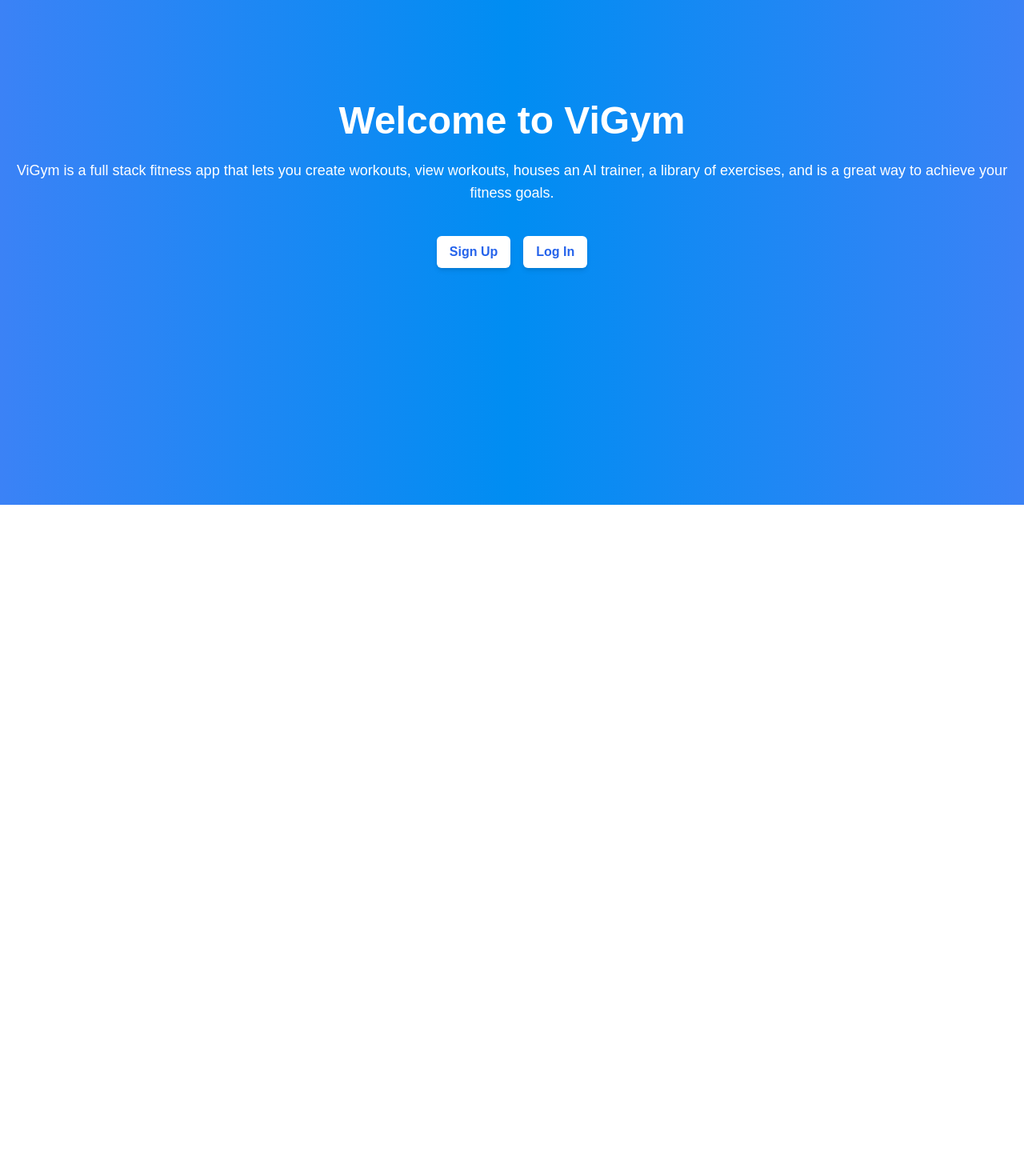
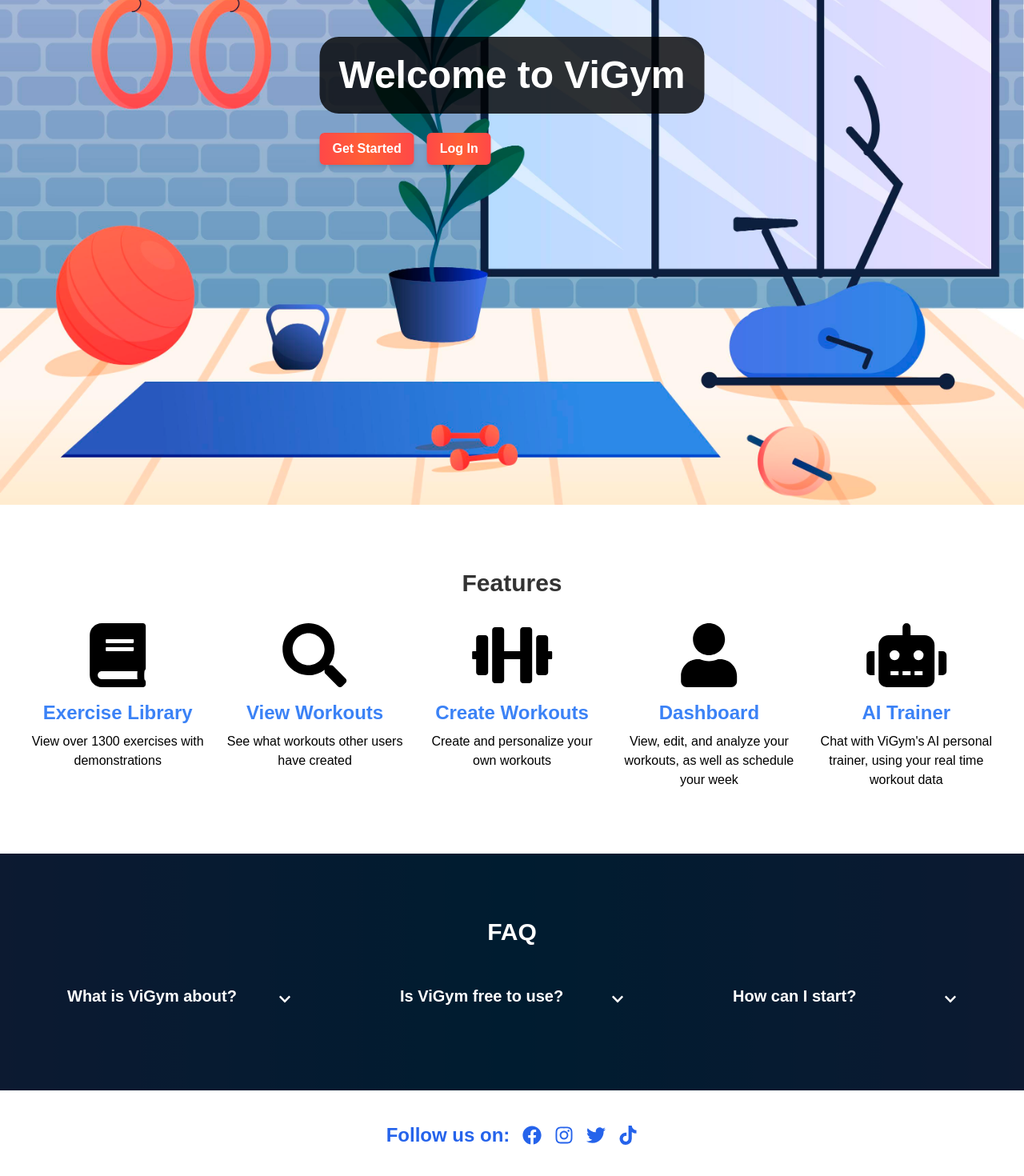
Before and after one commit to j4yyyeth/vigym-client, a React (Create React App) app: page / in a window 1280 px wide. Shown: the part 274-1744 px from the top of the page at 80% size. Before the commit the page ends 905 px from the top, so only its background shows below. Built offline with nearby package versions, Linux system fonts and the light colour scheme.

Commit message:
home page

```diff
--- a/package.json
+++ b/package.json
@@ -15,6 +15,7 @@
     "react": "^18.2.0",
     "react-chartjs-2": "^5.2.0",
     "react-dom": "^18.2.0",
+    "react-icons": "^4.8.0",
     "react-router-dom": "^6.10.0",
     "react-scripts": "5.0.1",
     "typescript": "^4.9.5",
--- a/src/App.css
+++ b/src/App.css
@@ -12,6 +12,11 @@
 
 html {
   overflow: overlay;
+}
+
+.red-btn {
+  background: linear-gradient(to right, #ff4848, #ff6034, #ff4848);
+  color: white;
 }
 
 body {
--- a/src/pages/Comments.tsx
+++ b/src/pages/Comments.tsx
@@ -100,6 +100,7 @@ const Comments: React.FC = () => {
                 {comment.content}
               </p>
             </div>
+
           ))}
         </div>
       </div>
--- a/src/pages/Dashboard.tsx
+++ b/src/pages/Dashboard.tsx
@@ -6,10 +6,11 @@ import ExerciseInput from "../components/ExerciseInput";
 import CardioInput from "../components/CardioInput";
 import BarChart from "../components/BarChart";
 import Calendar from "../components/Calendar";
+import { Link } from "react-router-dom";
 
 const Dashboard = () => {
 
-  const { user, workouts, getUserWorkouts, updateWorkout, getUserSchedule } = useContext(LoadingContext) || { getUserWorkouts: () => {} };
+  const { isLoading, user, workouts, getUserWorkouts, updateWorkout, getUserSchedule } = useContext(LoadingContext) || { getUserWorkouts: () => {} };
   const [updatedWorkouts, setUpdatedWorkouts] = useState<any[]>([]);
   const [isEditing, setIsEditing] = useState<Record<string, boolean>>({});
 
@@ -36,7 +37,7 @@ const Dashboard = () => {
       .catch((err) => {
         console.log(err, "error!");
       })
-  }
+  };
 
   const handleEdit = (workoutId: any) => {
     const workoutToUpdate = updatedWorkouts.find((e) => e._id === workoutId);
@@ -118,7 +119,7 @@ const Dashboard = () => {
             />
               <div className="mt-4 flex justify-end">
                 <button
-                  className="bg-red-500 hover:bg-red-600 text-white px-4 py-2 rounded mr-2"
+                  className="bg-gradient-to-r from-custom-red-1 via-custom-red-2 to-custom-red-1 text-white px-4 py-2 rounded mr-2"
                   onClick={() => handleDelete(workout._id)}
                 >
                   Delete
@@ -134,15 +135,17 @@ const Dashboard = () => {
           ))}
         </div>
         {workouts && workouts.length > 0 ? (
+          <>
             <div className="bg-white shadow-md rounded-lg flex-column justify-center mt-8">
               <BarChart />
             </div>
-        ) : (
-          <></>
-        )}
             <div className="flex justify-center">
               <Calendar workouts={workouts} user={user} userSchedule={getUserSchedule} />
             </div>
+          </>
+        ) :
+        <Link className="bg-white shadow-md rounded-md p-4 text-blue-500 px-4 py-2 text-center" to='/create-workout'>Create a workout</Link>
+        }
       </div>
     </div>
   );
--- a/src/pages/Home.tsx
+++ b/src/pages/Home.tsx
@@ -1,18 +1,106 @@
+import { useState } from 'react';
+import { FaFacebook, FaInstagram, FaTiktok, FaTwitter, FaChevronDown, FaChevronUp, FaUser, FaRobot, FaDumbbell, FaBook, FaSearch } from 'react-icons/fa';
+import { Link } from 'react-router-dom';
+
 const Home = () => {
+  // Manage the open question state
+  const [openQuestion, setOpenQuestion] = useState<number | null>(null);
+
+  const questions = [
+    { id: 1, question: "What is ViGym about?", answer: "Here at ViGym we're about empowering and enabling people to get into shape through technology, no matter who you are or where you're from." },
+    { id: 2, question: "Is ViGym free to use?", answer: "Yes, ViGym is completely free to use. We will be opening up our store soon, but your are never forced to buy anything." },
+    { id: 3, question: "How can I start?", answer: "Start by signing up for an account, and creating a workout. From there you can view other users workouts, comment on workouts, chat with Vigym's personal trainer, etc. It's up too you!" }
+  ];
+
   return (
-    <div className="min-h-screen bg-gradient-to-r from-custom-g-blue-1 via-custom-g-blue-2 to-custom-g-blue-1 flex flex-col items-center justify-center">
-      <h1 className="text-white font-bold text-5xl mb-6">Welcome to ViGym</h1>
-      <p className="text-white text-lg mb-10 text-center mx-4">
-        ViGym is a full stack fitness app that lets you create workouts, view workouts, houses an AI trainer, a library of exercises, and is a great way to achieve your fitness goals.
-      </p>
-      <div className="flex space-x-4">
-        <button className="bg-white text-blue-600 font-semibold py-2 px-4 rounded-md shadow-md">
-          Sign Up
-        </button>
-        <button className="bg-white text-blue-600 font-semibold py-2 px-4 rounded-md shadow-md">
-          Log In
-        </button>
+    <div>
+      <div className="landing-image">
+        <img src="./home-gym.jpg" alt="Landing" className="w-full h-screen object-cover"/>
+        <div className="absolute top-1/2 left-1/2 transform -translate-x-1/2 -translate-y-1/2 text-center">
+          <h1 className="text-white bg-custom-black font-bold text-5xl mb-6 p-6 rounded-3xl">Welcome to ViGym</h1>
+          <div className="flex space-x-4">
+          <Link to="/signup" className="bg-gradient-to-r from-custom-red-1 via-custom-red-2 to-custom-red-1 text-white font-semibold py-2 px-4 rounded-md shadow-md">
+            Get Started
+          </Link>
+
+            <Link to="login" className="bg-gradient-to-r from-custom-red-1 via-custom-red-2 to-custom-red-1 text-white font-semibold py-2 px-4 rounded-md shadow-md">
+              Log In
+            </Link>
+          </div>
+        </div>
       </div>
+    <div>
+      {/*...rest of your code...*/}
+
+      {/* Features section */}
+      <div className="w-full py-20 bg-white px-8">
+        <h2 className="text-center text-custom-black font-bold text-3xl mb-8">Features</h2>
+        <div className="grid grid-cols-1 md:grid-cols-2 lg:grid-cols-5 gap-4">
+          <div className="flex flex-col items-center text-center">
+          <FaBook className="w-full h-20 object-cover mb-4 rounded-lg"/>
+            <h3 className="text-blue-500 font-bold text-2xl mb-2">Exercise Library</h3>
+            <p>View over 1300 exercises with demonstrations</p>
+          </div>
+          <div className="flex flex-col items-center text-center">
+          <FaSearch className="w-full h-20 object-cover mb-4 rounded-lg"/>
+            <h3 className="text-blue-500 font-bold text-2xl mb-2">View Workouts</h3>
+            <p>See what workouts other users have created</p>
+          </div>
+          <div className="flex flex-col items-center text-center">
+          <FaDumbbell className="w-full h-20 object-cover mb-4 rounded-lg"/>
+            <h3 className="text-blue-500 font-bold text-2xl mb-2">Create Workouts</h3>
+            <p>Create and personalize your own workouts</p>
+          </div>
+          <div className="flex flex-col items-center text-center">
+            <FaUser className="w-full h-20 object-cover mb-4 rounded-lg"/>
+            <h3 className="text-blue-500 font-bold text-2xl mb-2">Dashboard</h3>
+            <p>View, edit, and analyze your workouts, as well as schedule your week</p>
+          </div>
+          <div className="flex flex-col items-center text-center">
+          <FaRobot className="w-full h-20 object-cover mb-4 rounded-lg"/>
+            <h3 className="text-blue-500 font-bold text-2xl mb-2">AI Trainer</h3>
+            <p>Chat with ViGym's AI personal trainer, using your real time workout data</p>
+          </div>
+        </div>
+      </div>
+
+
+      {/* FAQ section */}
+      <div className="w-full py-20 bg-custom-black">
+        <h2 className="text-center text-white font-bold text-3xl mb-8">FAQ</h2>
+        <div className="flex flex-wrap justify-around px-4">
+          {questions.map(q => (
+            <div className="w-full sm:w-1/2 lg:w-1/4 p-4 text-white" key={q.id}>
+              <div
+                onClick={() => setOpenQuestion(openQuestion === q.id ? null : q.id)}
+                className="cursor-pointer flex justify-between items-center"
+              >
+                <h3 className="font-bold text-xl mb-2">{q.question}</h3>
+                {openQuestion === q.id ? <FaChevronUp /> : <FaChevronDown />}
+              </div>
+              {openQuestion === q.id && <p>{q.answer}</p>}
+            </div>
+          ))}
+        </div>
+      </div>
+      <footer className="w-full py-10 bg-white flex justify-center items-center">
+        <h2 className="font-bold text-2xl text-blue-600 mr-4">Follow us on:</h2>
+        <div className="flex space-x-4">
+          <a href="https://facebook.com" target="_blank" rel="noreferrer">
+            <FaFacebook className="text-blue-600 h-6 w-6"/>
+          </a>
+          <a href="https://instagram.com" target="_blank" rel="noreferrer">
+    <FaInstagram className="text-blue-600 h-6 w-6"/>
+</a>
+<a href="https://twitter.com" target="_blank" rel="noreferrer">
+    <FaTwitter className="text-blue-600 h-6 w-6"/>
+</a>
+<a href="https://tiktok.com" target="_blank" rel="noreferrer">
+    <FaTiktok className="text-blue-600 h-6 w-6"/>
+</a>
+</div>
+</footer>
+    </div>
     </div>
   );
 };
--- a/tailwind.config.js
+++ b/tailwind.config.js
@@ -6,13 +6,17 @@ module.exports = {
   ],
   theme: {
     extend: {
-      backgroundColor: {
+      colors: {
         'custom-blue': '#0075C9',
         'custom-light-blue': '#008DF2',
         'custom-white': 'rgba(255, 255, 255, 0.7)',
         'custom-g-blue-1': '#3B82F6',
         'custom-g-blue-2': '#008DF2',
-        'custom-black': 'rgba(0, 0, 0, 0.8)'
+        'custom-black': 'rgba(0, 0, 0, 0.8)',
+        'custom-red-1': '#ff4848',
+        'custom-red-2': '#ff6034'
+      },
+      backgroundColor: {
       },
       textColor: {
         'custom-blue': '#0075C9',
```
Also changed, not shown: public/home-gym.jpg (added), 1 other file (tests, documents, lock files or other folders). Lines whose indentation alone changed are shown as unchanged.
